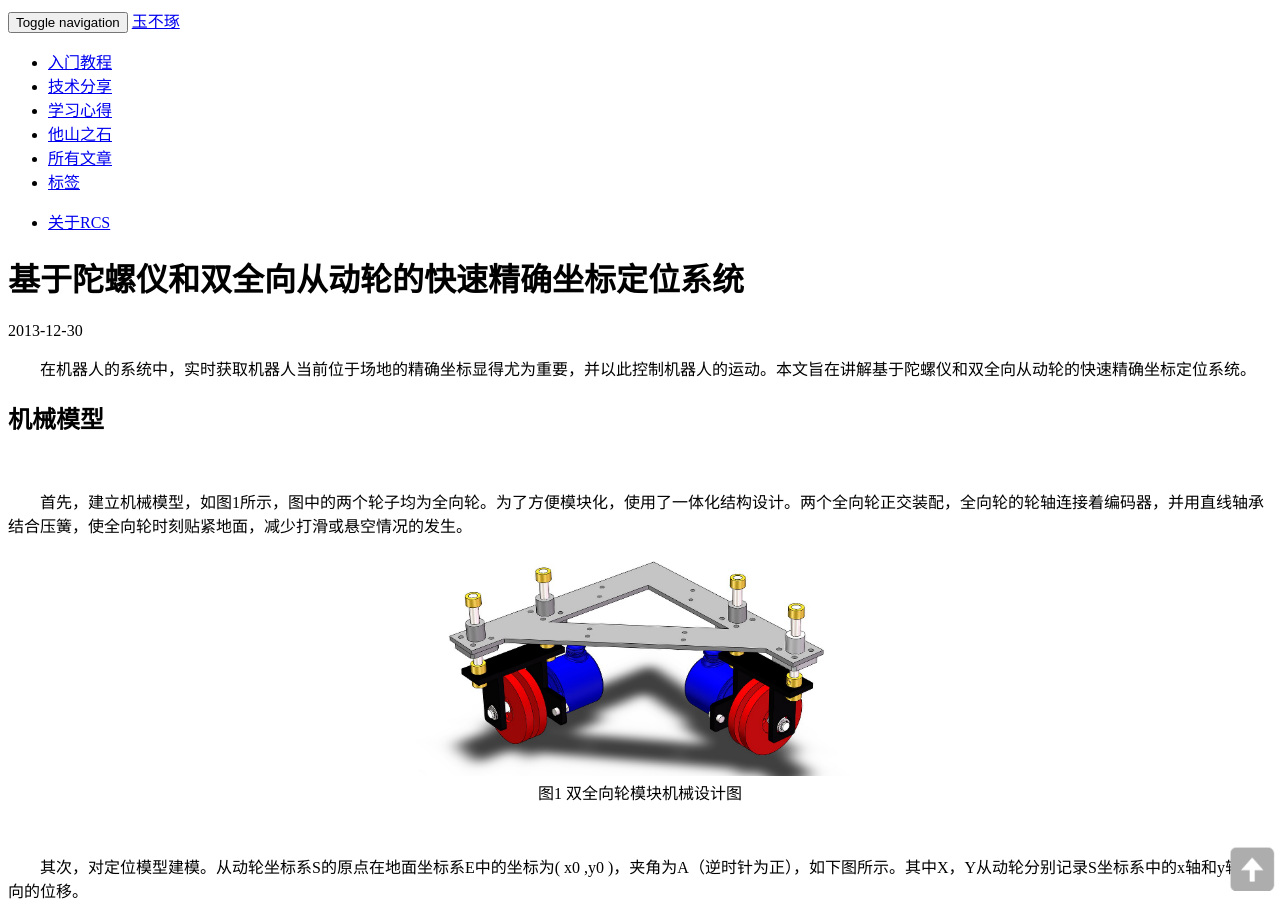
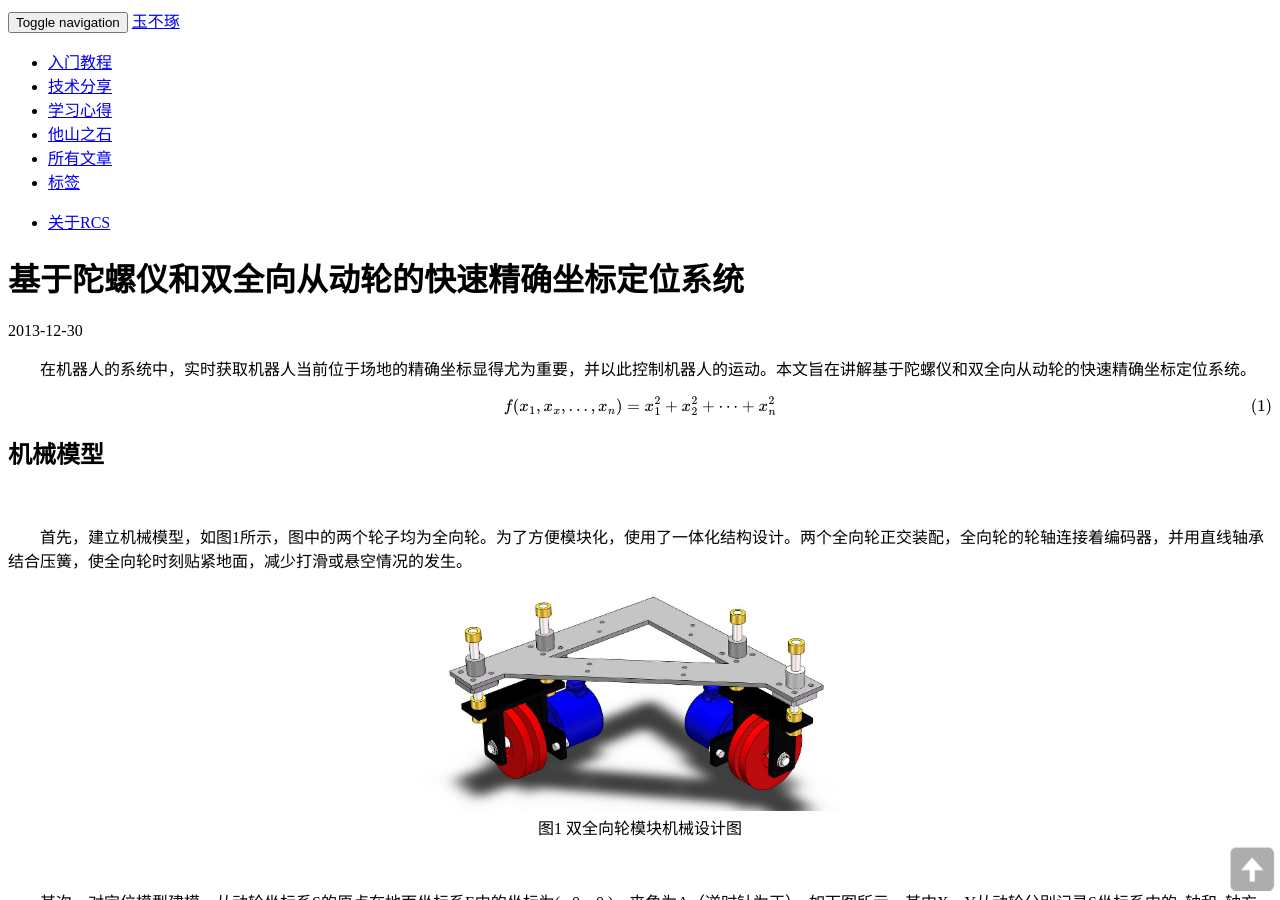
Before and after one commit to RCSTech/RCSTech.github.io, a Jekyll site: the page built from _posts/2013-12-30-gyro-GPS.md, in a window 1280 px wide and 900 px high. Built offline with Jekyll 4.4.1, drawn with Linux system fonts in a browser that asks for light colours; nearby versions of some CDN libraries; Markdown is read by kramdown in place of the engine named in the settings; formulas are drawn with MathJax 3; comment, search, counter and statistics services are not loaded; a style sheet for code colours, icons or effects is not loaded.

```diff
--- a/_config.yml
+++ b/_config.yml
@@ -5,7 +5,7 @@ permalink: /:title
 exclude: [".rvmrc", ".rbenv-version", "README.md", "Rakefile", "changelog.md"]
 auto: true
 pygments: false
-markdown: rdiscount
+markdown: kramdown
 paginate: 7
 description_length: 200
 
--- a/_includes/themes/insulator/default.html
+++ b/_includes/themes/insulator/default.html
@@ -105,6 +105,7 @@
               }
           });
       </script>
+
    <script type="text/javascript" src="http://cdn.mathjax.org/mathjax/latest/MathJax.js?config=TeX-AMS-MML_HTMLorMML"></script>
 
     <script>
--- a/_posts/2013-12-30-gyro-GPS.md
+++ b/_posts/2013-12-30-gyro-GPS.md
@@ -15,6 +15,10 @@ tags:
 　　在机器人的系统中，实时获取机器人当前位于场地的精确坐标显得尤为重要，并以此控制机器人的运动。本文旨在讲解基于陀螺仪和双全向从动轮的快速精确坐标定位系统。
 
 <!--more-->
+
+\begin{equation}
+	f(x_1,x_x,\ldots,x_n) = x_1^2 + x_2^2 + \cdots + x_n^2
+\end{equation}
 
 ##机械模型
 
@@ -68,6 +72,8 @@ x_{s} & y_{s}
 <br>
 
 　　再分析复杂的情况，如机器人不仅进行平移运动，还混有各种复杂的弧线运动。假设从动轮坐标系在t时刻与地面坐标系的夹角为At，t+∆t时刻与地面坐标系的夹角为At+∆t。因机器人的运动一般较为平滑，偏航角不会突变，所以当∆t极小时，可以认为At+∆t与At近似相等。因此，在极短的时间∆t内，可以把这段运动等效为平移运动，只需将公式(1)中A进行重新定义，即可得到机器人坐标的关于时间的递推公式，如公式(3)-公式(5)所示。其中，xs和ys分别表示在∆t内，X从动轮的位移记录和Y从动轮的位移记录。
+
+
 
 <div>
 <script type="math/tex">
```
Also changed, not shown: other parts of _includes/themes/insulator/default.html (+1 -1 lines).
